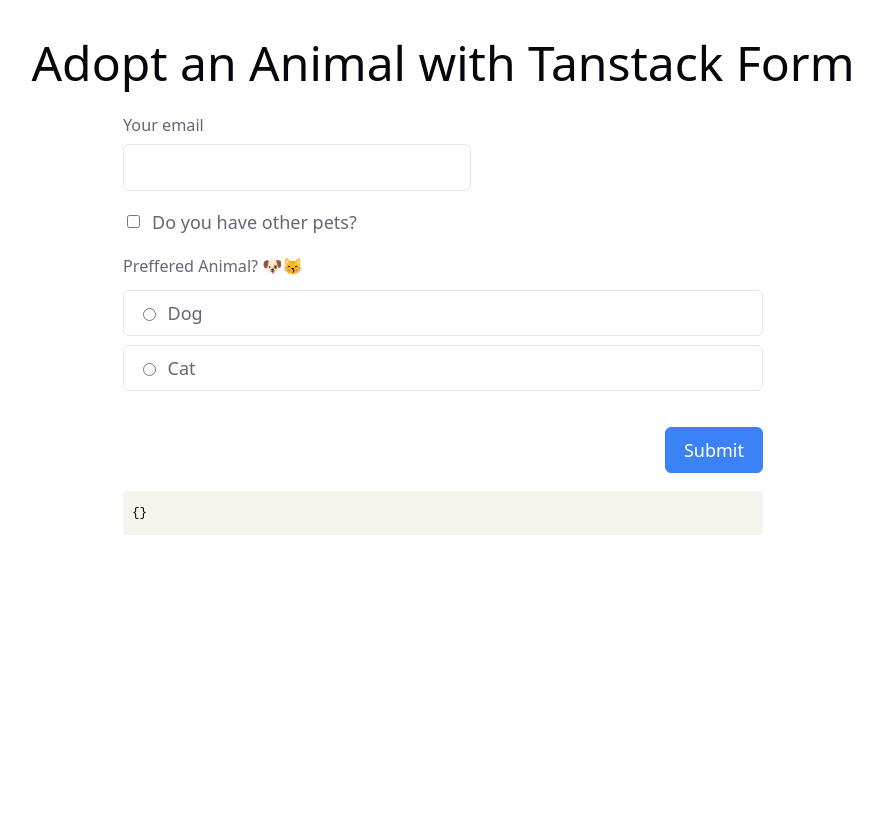
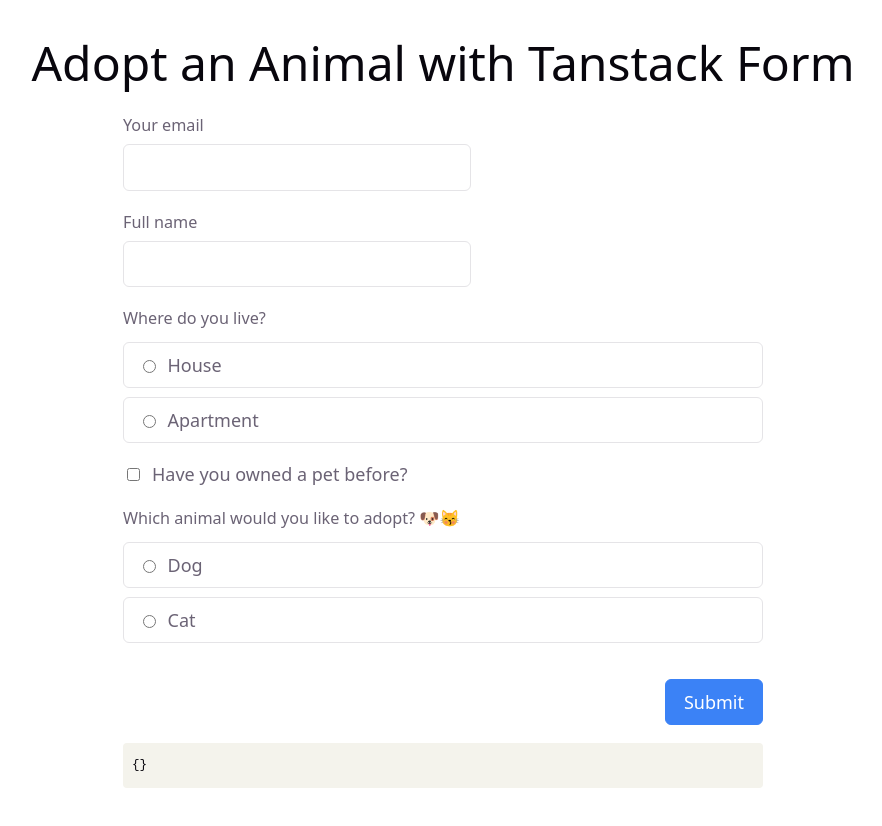
Before and after one commit to dominikjasek/liveschema, a React (Vite) app in the folder packages/examples/tanstack-form-example/: page / in a window 1280 px wide. Shown: the top 826 px of the page, without its empty margins (197-1079 px from the left). Before the commit the page ends 800 px from the top, so only its background shows below. Built offline with nearby package versions, Linux system fonts and the light colour scheme.

Commit message:
more realistic schema

```diff
--- a/packages/examples/tanstack-form-example/src/FormPage.tsx
+++ b/packages/examples/tanstack-form-example/src/FormPage.tsx
@@ -1,21 +1,19 @@
 import { revalidateLogic, useForm, useStore } from '@tanstack/react-form'
-import { activeFields, toStandardSchema } from 'form-flow'
-import {
-  form as formDef,
-  type FormValues,
-  type FieldKey,
-  animals,
-  dogSizes,
-} from './schema'
+import { activeFields, enumOptions, toStandardSchema } from 'form-flow'
+import { form as formDef, type FormValues, type FieldKey } from './schema'
 
 const labels: Record<FieldKey, string> = {
   email: 'Your email',
-  havePets: 'Do you have other pets?',
-  animal: 'Preffered Animal? 🐶😽',
-  dogSize: 'Dog size',
-  indoor: 'Indoor cat',
-  vipDogQuestion: 'VIP dog question (special access)',
-  nameOfYourDog: "What's your dog's name?",
+  fullName: 'Full name',
+  housingType: 'Where do you live?',
+  hasYard: 'Do you have a yard?',
+  hasPriorPetExperience: 'Have you owned a pet before?',
+  priorPetName: "Your previous pet's name",
+  animal: 'Which animal would you like to adopt? 🐶😽',
+  dogSize: 'Preferred dog size',
+  dogName: 'What will you name the dog?',
+  catIndoor: 'Will the cat be indoor only?',
+  needsHomeVisit: "OK with a home visit before we approve?",
 }
 
 const standardSchema = toStandardSchema<FormValues, FormValues>(formDef)
@@ -29,14 +27,16 @@ export function FormPage() {
     },
     onSubmit: ({ value }) => {
       if (value.animal === 'cat') {
-        // `value` is narrowed to the cat variant — `indoor` is typed, `dogSize` is not.
-        console.log(value.indoor)
+        // `value` is narrowed to the cat variant — `catIndoor` is typed.
+        console.log(value.catIndoor)
       }
-      if (value.animal === 'dog' && value.havePets) {
-        // Both keys are literal-typed (animal: 'dog' | 'cat', havePets: true | false)
-        // → variant is narrowed to the (animal: 'dog', havePets: true) branch,
-        // where nameOfYourDog is required.
-        console.log(value.nameOfYourDog)
+      if (value.animal === 'dog') {
+        // Narrowed to the dog variant — `dogSize` and `dogName` are required.
+        console.log(value.dogSize, value.dogName)
+      }
+      if (value.hasPriorPetExperience) {
+        // Narrowed: `priorPetName` is required when the user has prior experience.
+        console.log(value.priorPetName)
       }
       alert(`Submitted!\n\n${JSON.stringify(value, null, 2)}`)
     },
@@ -44,6 +44,69 @@ export function FormPage() {
 
   const values = useStore(form.store, (state) => state.values)
   const fields = activeFields(formDef, values)
+
+  const renderText = (name: FieldKey, label: string) => (
+    <form.Field key={name} name={name as never}>
+      {(field) => (
+        <label className="field">
+          <span>{label}</span>
+          <input
+            className="text-input"
+            type="text"
+            value={(field.state.value as string | undefined) ?? ''}
+            onChange={(e) => field.handleChange(e.target.value as never)}
+            onBlur={field.handleBlur}
+          />
+          <FieldError errors={field.state.meta.errors} />
+        </label>
+      )}
+    </form.Field>
+  )
+
+  const renderCheckbox = (name: FieldKey, label: string) => (
+    <form.Field key={name} name={name as never}>
+      {(field) => (
+        <div className="field">
+          <label className="confirm">
+            <input
+              type="checkbox"
+              checked={field.state.value === true}
+              onChange={(e) => field.handleChange(e.target.checked as never)}
+            />
+            <span>{label}</span>
+          </label>
+          <FieldError errors={field.state.meta.errors} />
+        </div>
+      )}
+    </form.Field>
+  )
+
+  const renderRadio = (
+    name: FieldKey,
+    label: string,
+    options: readonly string[],
+  ) => (
+    <form.Field key={name} name={name as never}>
+      {(field) => (
+        <div className="field">
+          <span>{label}</span>
+          <div className="options">
+            {options.map((o) => (
+                <label key={o} className="radio">
+                  <input
+                    type="radio"
+                    checked={field.state.value === o}
+                    onChange={() => field.handleChange(o as never)}
+                  />
+                  <span>{o}</span>
+                </label>
+              ))}
+          </div>
+          <FieldError errors={field.state.meta.errors} />
+        </div>
+      )}
+    </form.Field>
+  )
 
   return (
     <>
@@ -63,159 +126,17 @@ export function FormPage() {
             {fields.map((f) => {
               const key = f.key
               const label = labels[key]
-
-              if (key === 'email') {
-                return (
-                  <form.Field key={key} name="email">
-                    {(field) => (
-                      <label className="field">
-                        <span>{label}</span>
-                        <input
-                          className="text-input"
-                          type="text"
-                          value={field.state.value ?? ''}
-                          onChange={(e) => field.handleChange(e.target.value)}
-                          onBlur={field.handleBlur}
-                        />
-                        <FieldError errors={field.state.meta.errors} />
-                      </label>
-                    )}
-                  </form.Field>
-                )
+              const options = enumOptions(f.schema)
+              if (options) return renderRadio(key, label, options)
+              if (
+                key === 'hasYard' ||
+                key === 'hasPriorPetExperience' ||
+                key === 'catIndoor' ||
+                key === 'needsHomeVisit'
+              ) {
+                return renderCheckbox(key, label)
               }
-
-              if (key === 'havePets') {
-                return (
-                  <form.Field key={key} name="havePets">
-                    {(field) => (
-                      <div className="field">
-                        <label className="confirm">
-                          <input
-                            type="checkbox"
-                            checked={field.state.value === true}
-                            onChange={(e) => field.handleChange(e.target.checked)}
-                          />
-                          <span>{label}</span>
-                        </label>
-                        <FieldError errors={field.state.meta.errors} />
-                      </div>
-                    )}
-                  </form.Field>
-                )
-              }
-
-              if (key === 'animal') {
-                return (
-                  <form.Field key={key} name="animal">
-                    {(field) => (
-                      <div className="field">
-                        <span>{label}</span>
-                        <div className="options">
-                          {animals.map((o) => (
-                            <label key={o} className="radio">
-                              <input
-                                type="radio"
-                                checked={field.state.value === o}
-                                onChange={() => field.handleChange(o)}
-                              />
-                              <span>{o}</span>
-                            </label>
-                          ))}
-                        </div>
-                        <FieldError errors={field.state.meta.errors} />
-                      </div>
-                    )}
-                  </form.Field>
-                )
-              }
-
-              if (key === 'dogSize') {
-                return (
-                  <form.Field key={key} name="dogSize">
-                    {(field) => (
-                      <div className="field">
-                        <span>{label}</span>
-                        <div className="options">
-                          {dogSizes.map((o) => (
-                            <label key={o} className="radio">
-                              <input
-                                type="radio"
-                                checked={field.state.value === o}
-                                onChange={() => field.handleChange(o)}
-                              />
-                              <span>{o}</span>
-                            </label>
-                          ))}
-                        </div>
-                        <FieldError errors={field.state.meta.errors} />
-                      </div>
-                    )}
-                  </form.Field>
-                )
-              }
-
-              if (key === 'indoor') {
-                return (
-                  <form.Field key={key} name="indoor">
-                    {(field) => (
-                      <div className="field">
-                        <label className="confirm">
-                          <input
-                            type="checkbox"
-                            checked={field.state.value === true}
-                            onChange={(e) => field.handleChange(e.target.checked)}
-                          />
-                          <span>{label}</span>
-                        </label>
-                        <FieldError errors={field.state.meta.errors} />
-                      </div>
-                    )}
-                  </form.Field>
-                )
-              }
-
-              if (key === 'vipDogQuestion') {
-                return (
-                  <form.Field key={key} name="vipDogQuestion">
-                    {(field) => (
-                      <div className="field">
-                        <label className="confirm">
-                          <input
-                            type="checkbox"
-                            checked={field.state.value === true}
-                            onChange={(e) => field.handleChange(e.target.checked)}
-                          />
-                          <span>{label}</span>
-                        </label>
-                        <FieldError errors={field.state.meta.errors} />
-                      </div>
-                    )}
-                  </form.Field>
-                )
-              }
-
-              if (key === 'nameOfYourDog') {
-                return (
-                  <form.Field key={key} name="nameOfYourDog">
-                    {(field) => (
-                      <label className="field">
-                        <span>{label}</span>
-                        <input
-                          className="text-input"
-                          type="text"
-                          value={field.state.value ?? ''}
-                          onChange={(e) => field.handleChange(e.target.value)}
-                          onBlur={field.handleBlur}
-                        />
-                        <FieldError errors={field.state.meta.errors} />
-                      </label>
-                    )}
-                  </form.Field>
-                )
-              }
-
-              const _exhaustive: never = key
-              return _exhaustive
+              return renderText(key, label)
             })}
             <div className="actions">
               <button type="submit">Submit</button>
--- a/packages/examples/tanstack-form-example/src/schema.ts
+++ b/packages/examples/tanstack-form-example/src/schema.ts
@@ -2,18 +2,32 @@ import { z } from 'zod'
 import { defineForm, type InferForm, type FormKeys } from 'form-flow'
 
 export const animals = ['dog', 'cat'] as const
-export const dogSizes = ['small', 'large'] as const
+export const dogSizes = ['small', 'medium', 'large'] as const
+export const apartmentDogSizes = ['small', 'medium'] as const
+export const housingTypes = ['house', 'apartment'] as const
 
 export const form = defineForm()
   .ask('email', z.email())
-  .ask('havePets', z.boolean())
+  .ask('fullName', z.string().min(2).max(100))
+  .ask('housingType', z.enum(housingTypes))
+  .when({ housingType: 'house' }, (b) => b.ask('hasYard', z.boolean()))
+  .ask('hasPriorPetExperience', z.boolean())
+  .when({ hasPriorPetExperience: true }, (b) => b.ask('priorPetName', z.string().min(1).max(100)))
   .ask('animal', z.enum(animals))
-  .when({ animal: 'dog' }, (b) => b.ask('dogSize', z.enum(dogSizes)))
-  .when({ animal: 'cat' }, (b) => b.ask('indoor', z.boolean()))
-  .when({ animal: 'dog', havePets: true }, (b) =>
-    b.ask('nameOfYourDog', z.string().min(2).max(100)),
+  // Apartment dwellers can't adopt large dogs — restrict the dogSize enum to
+  // small/medium for that branch. The two `.when` patterns are mutually
+  // exclusive (housingType is either 'house' or 'apartment'), so dogSize is
+  // declared exactly once at runtime.
+  .when({ animal: 'dog' }, (b) =>
+    b
+      .when({ housingType: 'house' }, (b) => b.ask('dogSize', z.enum(dogSizes)))
+      .when({ housingType: 'apartment' }, (b) => b.ask('dogSize', z.enum(apartmentDogSizes))),
   )
-  .whenAny([{ animal: 'dog' }, { havePets: true }], (b) => b.ask('vipDogQuestion', z.boolean()))
+  .when({ animal: 'dog' }, (b) => b.ask('dogName', z.string().min(2).max(100)))
+  .when({ animal: 'cat' }, (b) => b.ask('catIndoor', z.boolean()))
+  .whenAny([{ housingType: 'apartment' }, { animal: 'dog' }], (b) =>
+    b.ask('needsHomeVisit', z.boolean().optional()),
+  )
 
 export type FormValues = InferForm<typeof form>
 export type FieldKey = FormKeys<typeof form>
--- a/packages/examples/tanstack-form-example/src/style.css
+++ b/packages/examples/tanstack-form-example/src/style.css
@@ -112,6 +112,11 @@ h2 {
   background: var(--accent-bg);
 }
 
+.radio:has(input:disabled) {
+  opacity: 0.5;
+  cursor: not-allowed;
+}
+
 .confirm {
   display: inline-flex;
   align-items: center;
--- a/packages/form-flow/src/index.ts
+++ b/packages/form-flow/src/index.ts
@@ -212,6 +212,21 @@ export type FormField<K extends string = string> = {
   value: unknown
 }
 
+/**
+ * Best-effort accessor for the enum option values of a Standard Schema
+ * validator. Reads the `.options` property convention shared by Zod
+ * (`z.enum(...)`), Valibot, and similar libraries; returns `undefined` for
+ * non-enum schemas (or validators that don't surface options this way).
+ * Useful for rendering radios / selects without re-declaring the literal
+ * list at the UI layer.
+ */
+export function enumOptions(schema: StandardSchemaV1): readonly string[] | undefined {
+  const opts = (schema as { options?: unknown }).options
+  if (!Array.isArray(opts)) return undefined
+  for (const o of opts) if (typeof o !== 'string') return undefined
+  return opts as readonly string[]
+}
+
 /** Distributive union of all field keys across every variant of a form's value type. */
 type DistributeKeys<V> = V extends unknown ? keyof V & string : never
 export type FormKeys<F> = DistributeKeys<InferForm<F>>
```
